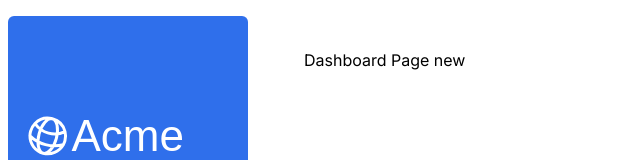
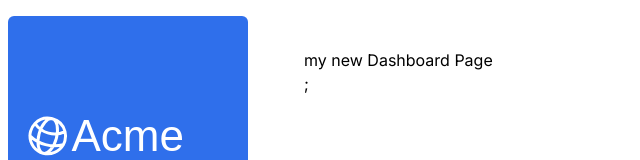
Before and after one commit to UmrAmeen/first-next-app, a Next.js app: page /ui/dashboard in a window 1280 px wide. Shown: the top 160 px of the page, without its empty margins (0-640 px from the left). Built offline with nearby package versions, Linux system fonts and the light colour scheme; a web font is replaced by a local one.

Commit message:
dashboard changes

```diff
--- a/app/ui/dashboard/page.tsx
+++ b/app/ui/dashboard/page.tsx
@@ -1,3 +1,7 @@
 export default function Page() {
-  return <p>Dashboard Page new</p>;
+  return (
+    <div>
+      <p> my new Dashboard Page</p>;
+    </div>
+  );
 }
```
